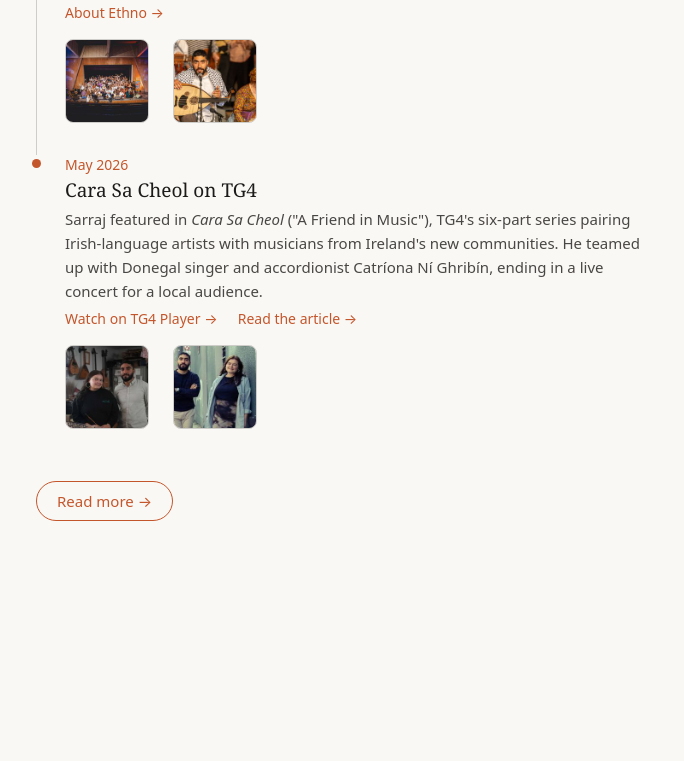
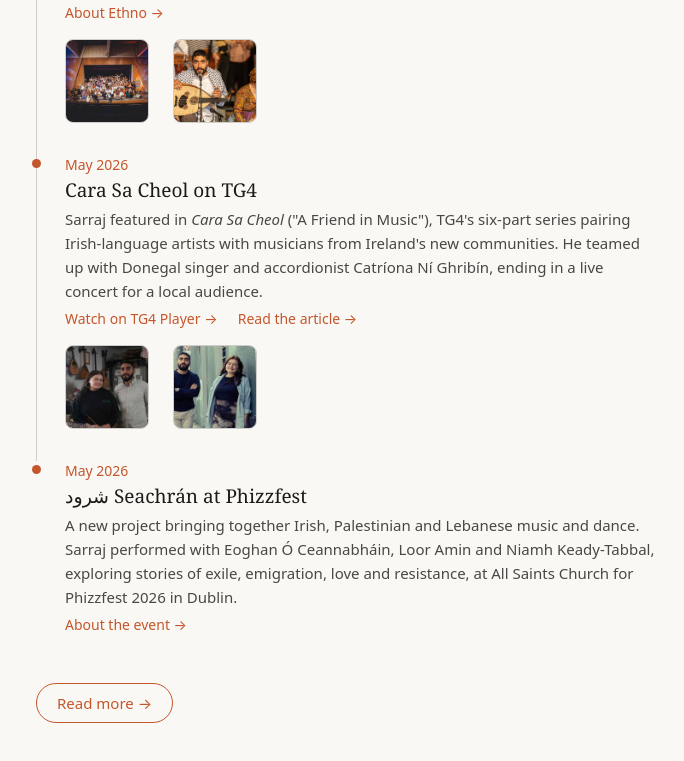
Before and after one commit to serajsersawi/serajsersawi.github.io, a plain HTML site: page index.html in a window 1280 px wide. Shown: the part 2015-2776 px from the top of the page, without its empty margins (544-1228 px from the left). Before the commit the page ends 2632 px from the top, so only its background shows below. Drawn offline with Linux system fonts and the light colour scheme.

Commit message:
Add Seachrán at Phizzfest 2026 to Recent and Past
Co-Authored-By: Claude Opus 5.5 <noreply@anthropic.com>

```diff
--- a/index.html
+++ b/index.html
@@ -135,6 +135,15 @@
             </a>
           </div>
         </li>
+        <li>
+          <div class="timeline-date" data-i18n="recent4Date">May 2026</div>
+          <h3 data-i18n="recent4Title">شرود Seachrán at Phizzfest</h3>
+          <p data-i18n="recent4Text">A new project bringing together Irish, Palestinian and Lebanese music and
+            dance. Sarraj performed with Eoghan Ó Ceannabháin, Loor Amin and Niamh Keady-Tabbal, exploring
+            stories of exile, emigration, love and resistance, at All Saints Church for Phizzfest 2026 in Dublin.</p>
+          <a href="https://phizzfest.ie/event/seachran" target="_blank" rel="noopener"
+            data-i18n="recent4Link">About the event →</a>
+        </li>
       </ol>
       <a class="button" href="events.html" data-i18n="recentMore">Read more →</a>
     </section>
@@ -178,6 +187,10 @@
     recent3Link: 'اقرأ المقال ←',
     recent3Photo1Alt: 'سراج في ورشة لصناعة الآلات الموسيقية، من سلسلة Cara Sa Cheol',
     recent3Photo2Alt: 'سراج في أحد شوارع كورك، من سلسلة Cara Sa Cheol',
+    recent4Date: 'مايو 2026',
+    recent4Title: 'شرود Seachrán في Phizzfest',
+    recent4Text: 'مشروع جديد يجمع الموسيقى والرقص الإيرلندي والفلسطيني واللبناني. قدّم سراج العرض مع Eoghan Ó Ceannabháin وLoor Amin وNiamh Keady-Tabbal، مستكشفين حكايات المنفى والهجرة والحب والمقاومة، في كنيسة All Saints ضمن مهرجان Phizzfest 2026 في دبلن.',
+    recent4Link: 'عن الحدث ←',
     recentMore: 'اقرأ المزيد ←'
   };
 </script>
```
Also changed, not shown: events.html (+13 -0 lines).
